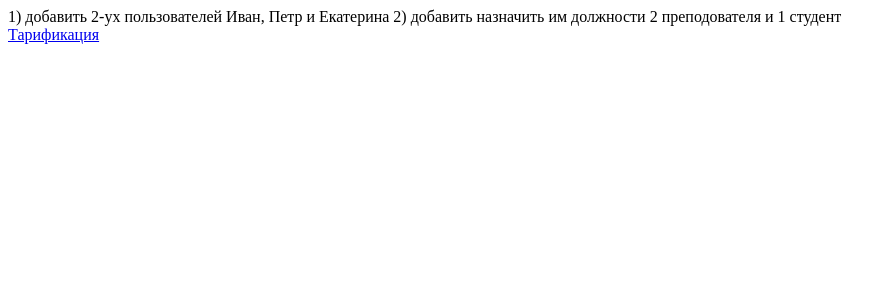
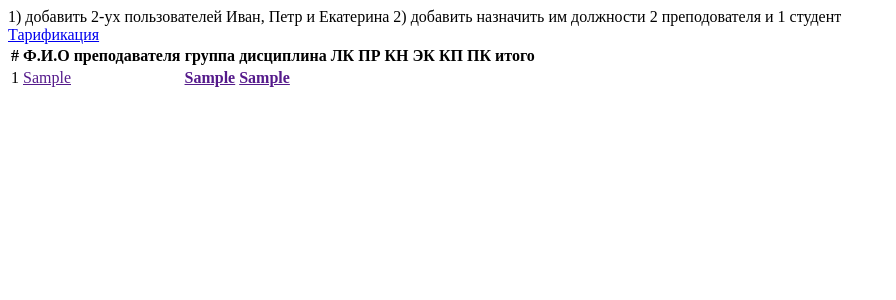
Before and after one commit to tarasov/deproc, a Django app: template templates/tariffication/index.html in a window 1280 px wide. Shown: the top 300 px of the page, without its empty margins (0-896 px from the left). Run offline with Django 3.2, Linux system fonts and the light colour scheme; the template is opened without the code that fills it: most values are stand-ins (such as "Sample title", 1, 10 or a date in 2020); parts of the project's set-up code (start-up, migrations or seed data) failed here and were passed over.

Commit message:
21.03 - 11.52

```diff
--- a/main/models.py
+++ b/main/models.py
@@ -202,12 +202,18 @@ class Tariffication(models.Model):
     group_plan = models.ForeignKey(Groups_plan, verbose_name=u"План группы")
     uch_plan_hour = models.ForeignKey(UchPlanHour, verbose_name=u"Час учебного плана")
 
+    def get_teacher(self):
+        return Profile.objects.get(pk=self.teacher)
+
+    set_teacher = property(get_teacher)
+
     class Meta:
         verbose_name = u'тарификация'
         verbose_name_plural = u'тарификации'
 
     def __unicode__(self):
         return u'%s - %s' % (Profile.objects.get(pk=self.teacher), self.group_plan)
+
 
 
 
--- a/main/views.py
+++ b/main/views.py
@@ -9,15 +9,14 @@ from main import forms
 from main import models
 from django.db.models import get_models
 from main.forms import DeForm
+from main.models import Tariffication
 
 def wellcome(request):
     userforms = forms.UserForm()
     bad_models = ['message', u'сайт', u'сессия']
     appmodels = get_models()
+    tariffs = Tariffication.objects.all()
 
-
-
-    list_models = ((appmodel.__name__.lower(), appmodel._meta.verbose_name) for appmodel in appmodels if not appmodel._meta.verbose_name in bad_models)
     return render_to_response('tariffication/index.html', locals(), context_instance=RequestContext(request))
 
 def tarification(request):
--- a/templates/tariffication/index.html
+++ b/templates/tariffication/index.html
@@ -7,7 +7,29 @@
     <br>
     <a href="{% url tarification %}">Тарификация</a>
 
-
-
-
+<table>
+    <tbody>
+    <tr>
+        <th>#</th>
+        <th>Ф.И.О преподавателя</th>
+        <th>группа</th>
+        <th>дисциплина</th>
+        <th>ЛК</th>
+        <th>ПР</th>
+        <th>КН</th>
+        <th>ЭК</th>
+        <th>КП</th>
+        <th>ПК</th>
+        <th>итого</th>
+    </tr>
+    {% for tariff in tariffs %}
+        <tr>
+            <td align="center">{{ forloop.counter }}</td>
+            <td align="left"><a href="">{{ tariff.set_teacher }}<b></b></a></td>
+            <td align="left"><a href=""><b>{{ tariff.group_plan }}</b></a></td>
+            <td align="left"><a href=""><b>{{ tariff.uch_plan_hour }}</b></a></td>
+        </tr>
+    {% endfor %}
+    </tbody>
+</table>
 {% endblock %}
```
Also changed, not shown: tarasov.db (added).
